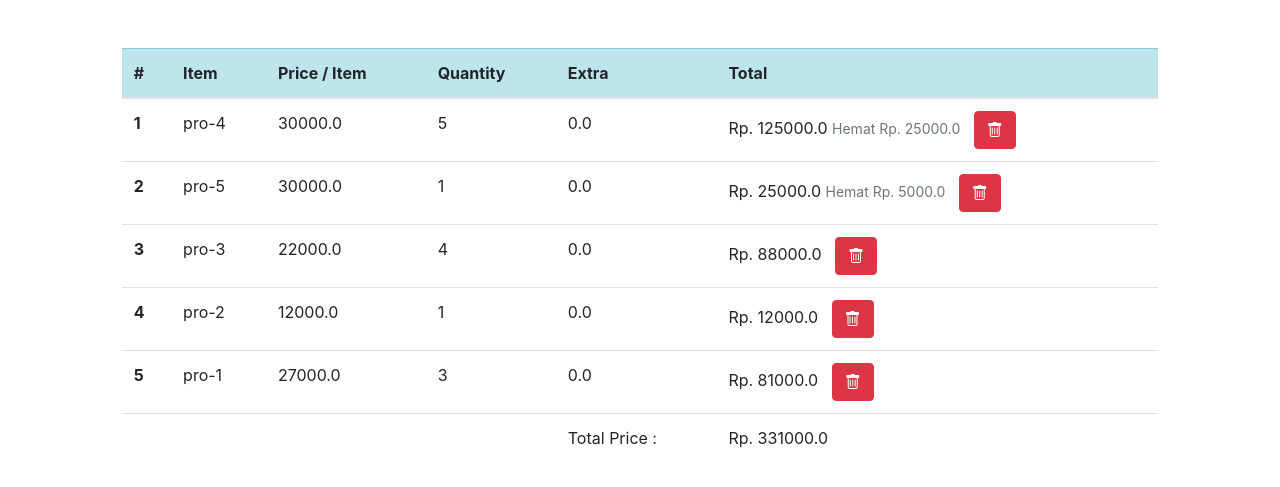
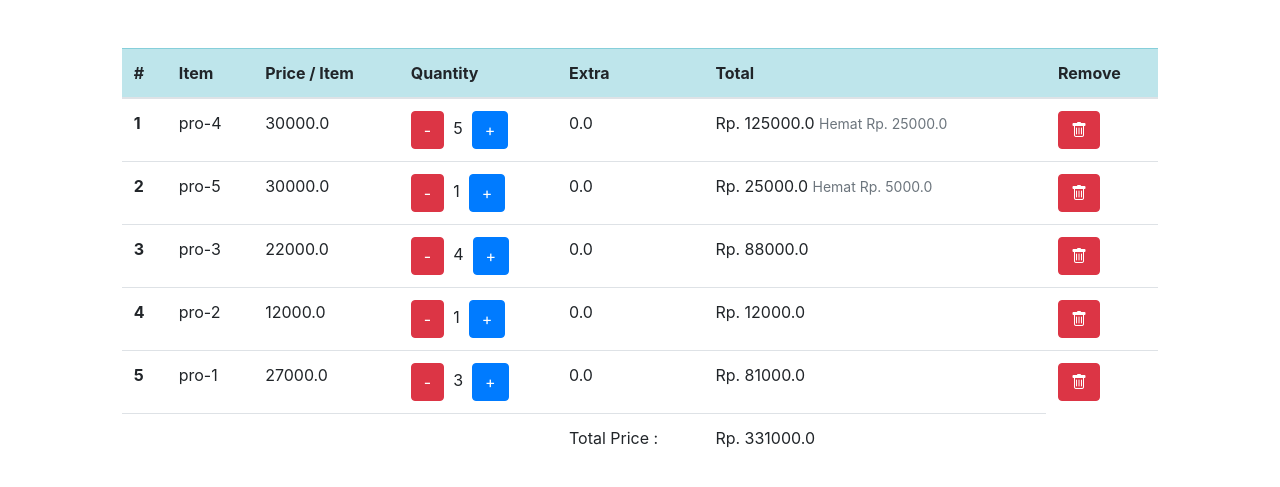
Before and after one commit to bintangx1902/pos_be_app, a Django app: page /cart in a window 1280 px wide. Shown: the part 56-543 px from the top of the page. Run offline with Django 3.2, Linux system fonts and the light colour scheme; a user stored in the database is signed in; data comes from the database, SQL or seed files in the repository.

Commit message:
add - + in template

```diff
--- a/demo/templates/demo/cart.html
+++ b/demo/templates/demo/cart.html
@@ -15,6 +15,7 @@
                         <th scope="col">Quantity</th>
                         <th scope="col">Extra</th>
                         <th scope="col">Total</th>
+                        <th scope="col">Remove</th>
                     </tr>
                 </thead>
                 <tbody>
@@ -23,7 +24,11 @@
                         <th scope="row">{{ forloop.counter }}</th>
                         <td>{{ menu.item.name }}</td>
                         <td>{{ menu.item.price }}</td>
-                        <td>{{ menu.quantity }}</td>
+                        <td>
+                            <a href="" class="btn btn-danger">-</a>
+                            &nbsp;{{ menu.quantity }}&nbsp;
+                            <a href="" class="btn btn-primary">+</a>
+                        </td>
                         <td>{{ menu.xtra_price }}</td>
                         <td>
                             {% if menu.item.disc %}
@@ -32,6 +37,8 @@
                             Rp. {{ menu.get_total_item_price }}
                             {% endif %}
                             &nbsp;
+                        </td>
+                        <td>
                             <a href="" class="btn btn-danger"><i class="bi bi-trash"></i></a>
                         </td>
                     </tr>
```
